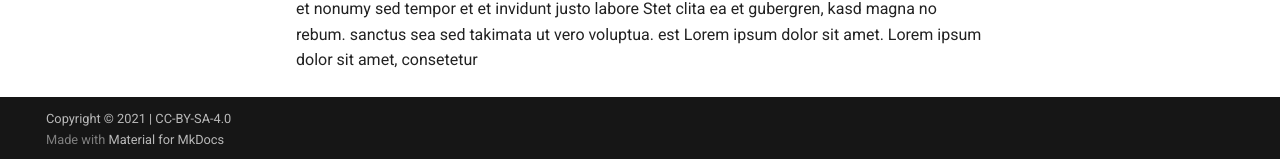
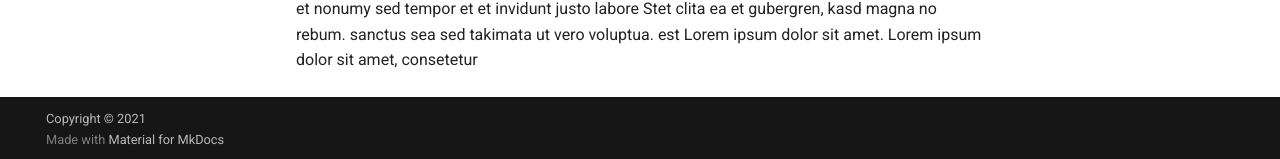
Before and after one commit to internet-sicherheit/eBGF, an MkDocs documentation site: the page built from docs/index.md, in a window 1280 px wide and 1318 px high. Shown: the part 1156-1315 px from the top of the window. Built offline with MkDocs 1.6.1 and Material for MkDocs 9.7.7, drawn with Linux system fonts in a browser that asks for light colours; comment, search, counter and statistics services are not loaded; some of the changed lines change nothing that is shown.

Commit message:
Update mkdocs.yml

```diff
--- a/mkdocs.yml
+++ b/mkdocs.yml
@@ -9,8 +9,9 @@
 repo_url: 'https://github.com/internet-sicherheit/eBGF/'
 
 # Copyright
-copyright: 'Copyright © 2021
-| <a href="https://creativecommons.org/licenses/by-sa/4.0/">CC-BY-SA-4.0</a>'
+# copyright: 'Copyright © 2021 <a href="https://creativecommons.org/licenses/by-sa/4.0/">CC-BY-SA-4.0</a>'
+copyright: 'Copyright © 2021'
+
 
 nav:
     - Home: index.md
```
